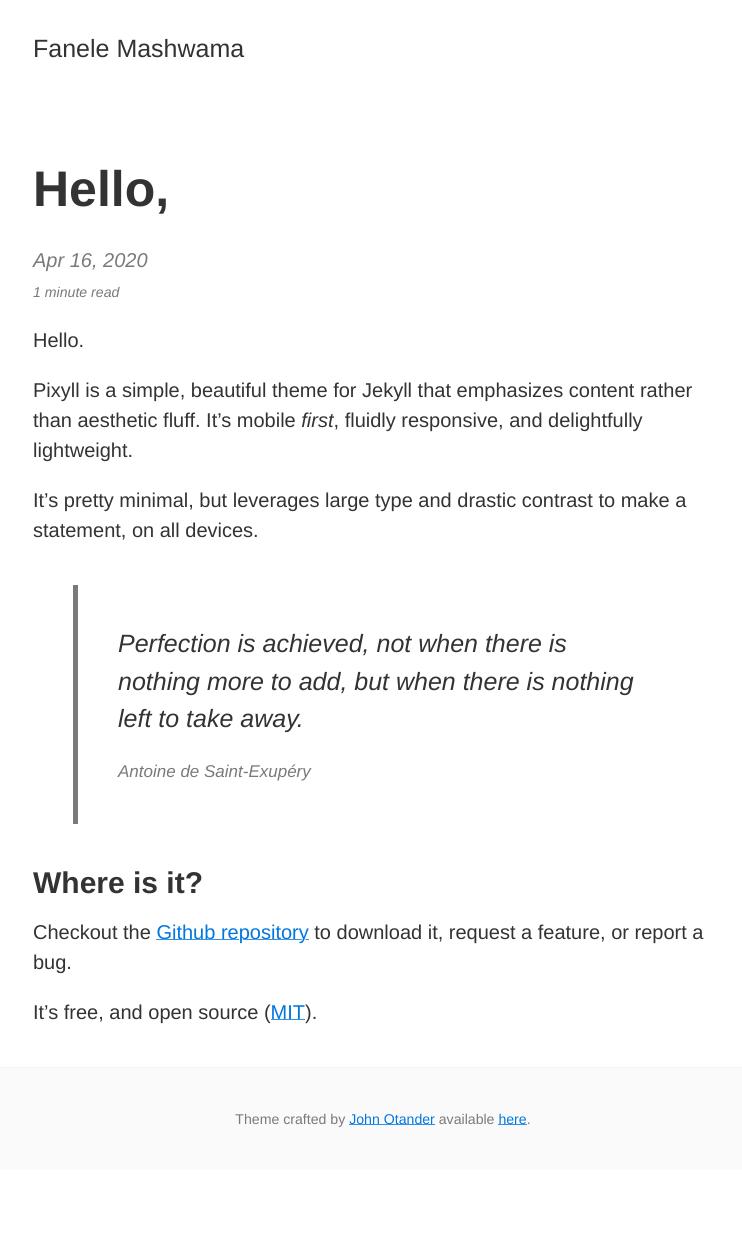
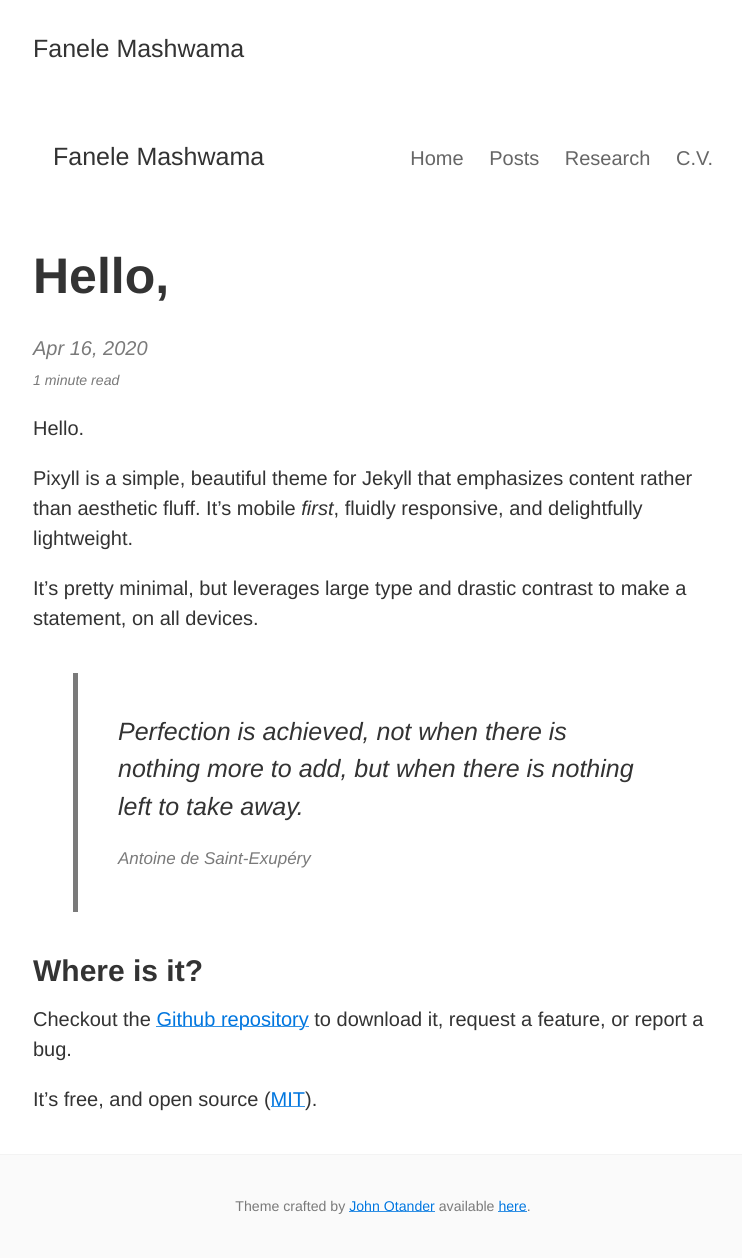
Before and after one commit to fmashwama/fmashwama.github.io, a Jekyll site: the page built from posts/welcome-to-pixyll.md, in a window 1280 px wide. Shown: the whole page, without its empty margins (257-999 px from the left). Built offline with Jekyll 4.4.1, drawn with Linux system fonts in a browser that asks for light colours; before the commit the page ends 1170 px from its top, so only the background shows below that.

Commit message:
Update post.html

```diff
--- a/_layouts/post.html
+++ b/_layouts/post.html
@@ -6,6 +6,29 @@ layout: default
 {% if minutes == 0 %}
 {% assign minutes = 1 %}
 {% endif %}
+
+<header class="site-header px2 px-responsive">
+  <div class="mt2 wrap">
+    <div class="measure">
+      <a href="http://www.fanelemashwama.com" class="site-title">Fanele Mashwama</a>
+      <nav class="site-nav">
+
+<a href="/">Home</a>
+
+
+<a href="/posts/index.html">Posts</a>
+
+<a href="/research/index.html">Research</a>
+
+<a href="/resume/index.html">C.V.</a>
+
+      </nav>
+      <div class="clearfix"></div>
+
+    </div>
+  </div>
+</header>
+
 
 <div class="post-header mb2">
   <h1>{{ page.title }}</h1>
```
